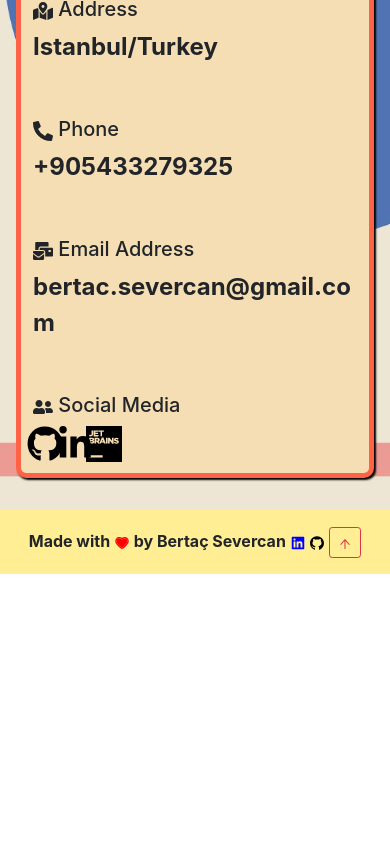
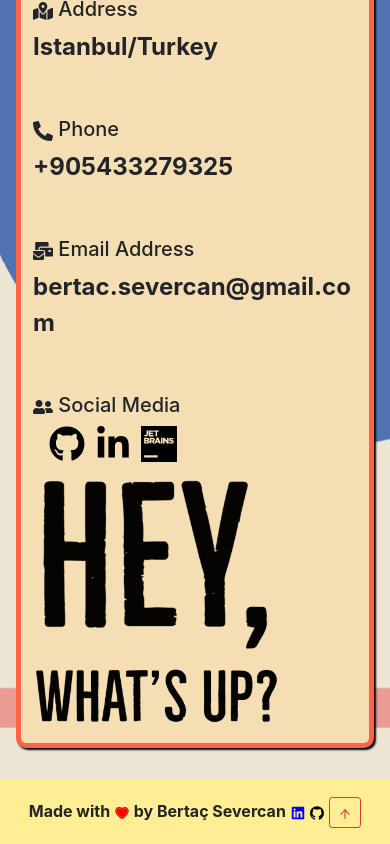
Before and after one commit to bertacsevercan/my-portfolio, a React (Create React App) app: page /contact in a window 390 px wide. Shown: the part 848-1692 px from the top of the page. Before the commit the page ends 1422 px from the top, so only its background shows below. Built offline with nearby package versions, Linux system fonts and the light colour scheme.

Commit message:
get pic back

```diff
--- a/src/containers/Contact/style.css
+++ b/src/containers/Contact/style.css
@@ -135,10 +135,6 @@
   }
 
   .hey {
-    display: none;
-  }
-
-  .social-links {
-    display: unset;
+    padding-top: 1rem;
   }
 }
```
